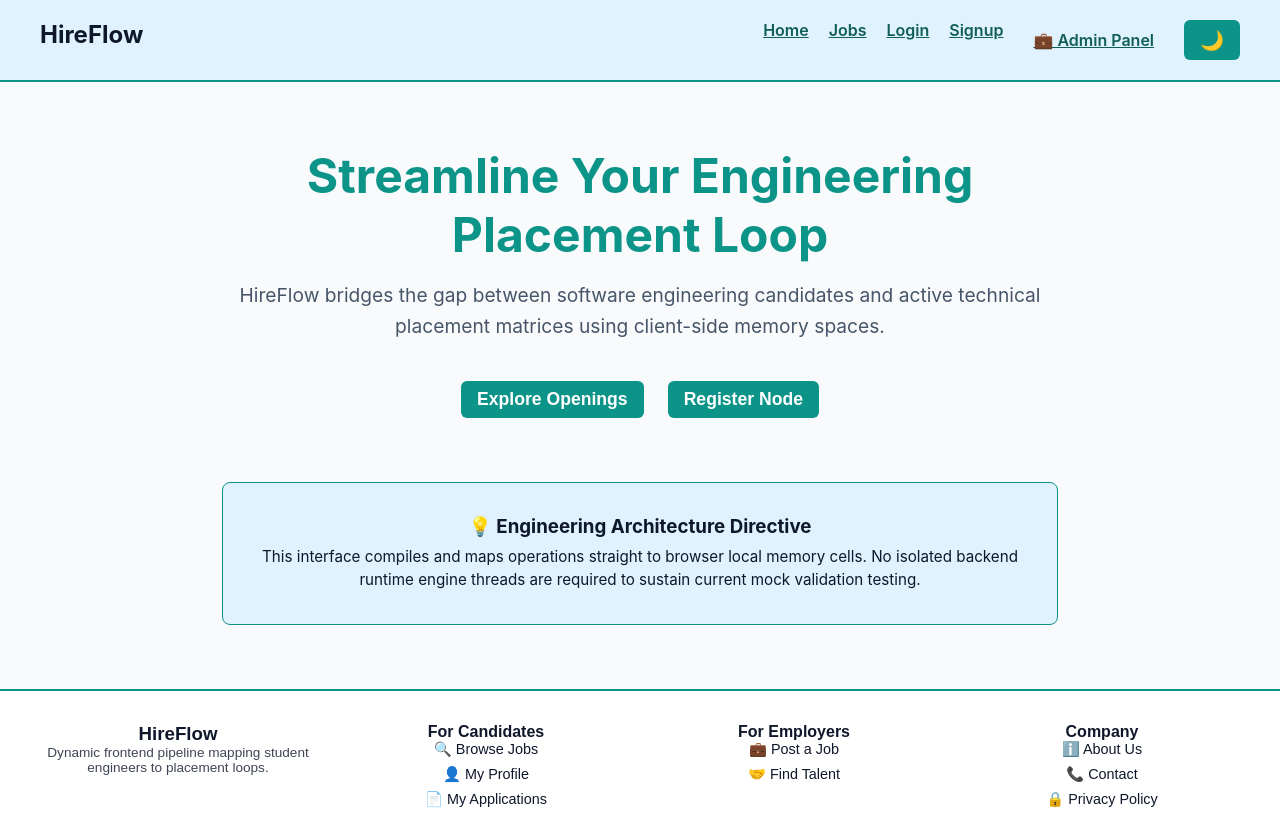
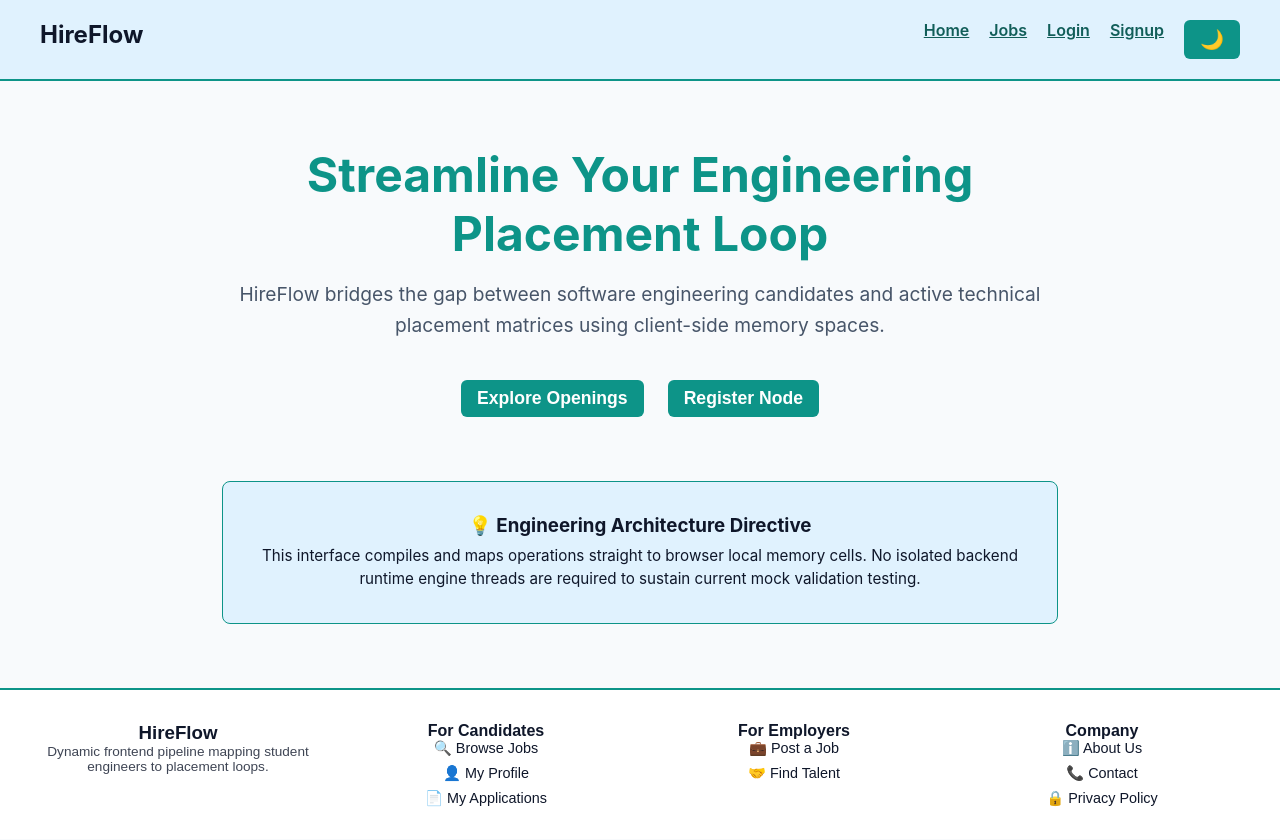
Before and after one commit to saraswati-5806/admin-dashboard, a React (Vite) app: page / in a window 1280 px wide. Built offline with nearby package versions, Linux system fonts and the light colour scheme; the HTML template or start-up script is replaced by a standard one.

Commit message:
feat: complete isolation of task 2 with fully integrated admin analytics dashboard

```diff
--- a/src/components/Navbar.jsx
+++ b/src/components/Navbar.jsx
@@ -28,13 +28,12 @@ export default function Navbar() {
         {currentUser && (
           <>
             <Link to="/dashboard">Dashboard</Link>
+            <Link to="/admin" style={{ padding: '10px 15px', backgroundColor: '#2e6da4', color: 'white', borderRadius: '4px', textDecoration: 'none', fontWeight: 'bold' }}>
+              🔑 Go to Admin Dashboard
+            </Link>
             <button onClick={logout} className="logout-btn">Logout</button>
           </>
         )}
-
-        <Link to="/admin" style={{ padding: '10px', color: '#2e6da4', fontWeight: 'bold' }}>
-          💼 Admin Panel
-        </Link>
 
         {/* 🌓 Dark Mode Toggler */}
         <button
```
